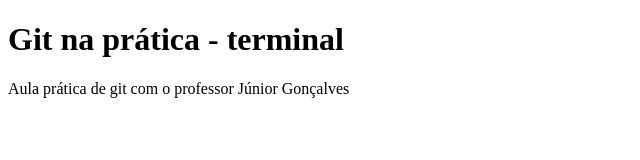
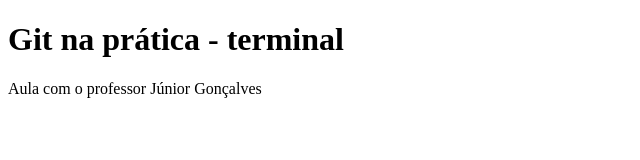
Before and after one commit to pedrocruzz/aulaGIT, a plain HTML site: page index.html in a window 1280 px wide. Shown: the whole page, without its empty margins (0-640 px from the left). Drawn offline with Linux system fonts and the light colour scheme.

Commit message:
alterado página index.html

```diff
--- a/index.html
+++ b/index.html
@@ -7,6 +7,6 @@
 </head>
 <body>
     <h1>Git na prática - terminal</h1>
-    <p>Aula prática de git com o professor Júnior Gonçalves</p>
+    <p>Aula com o professor Júnior Gonçalves</p>
 </body>
 </html>
```
